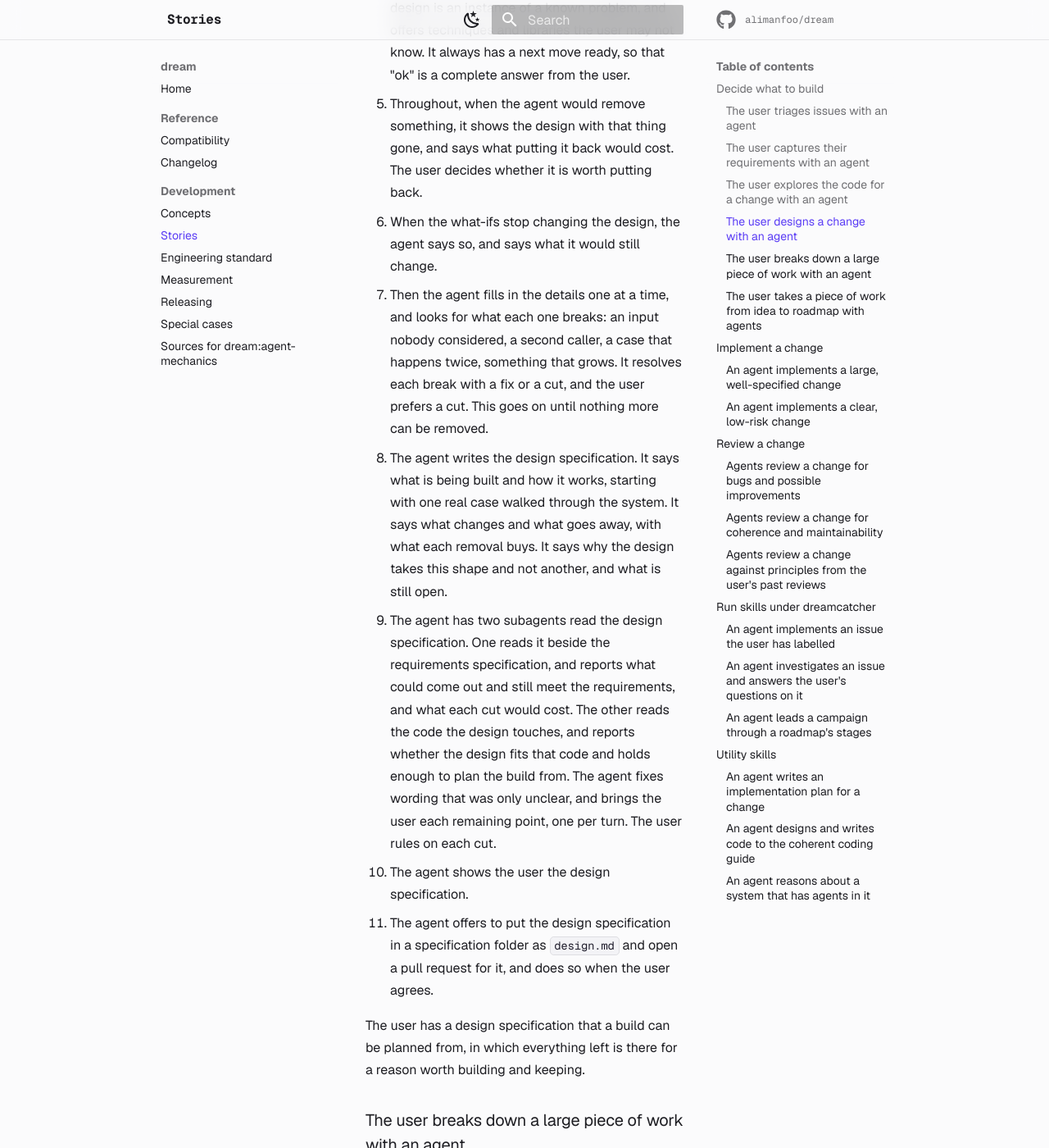
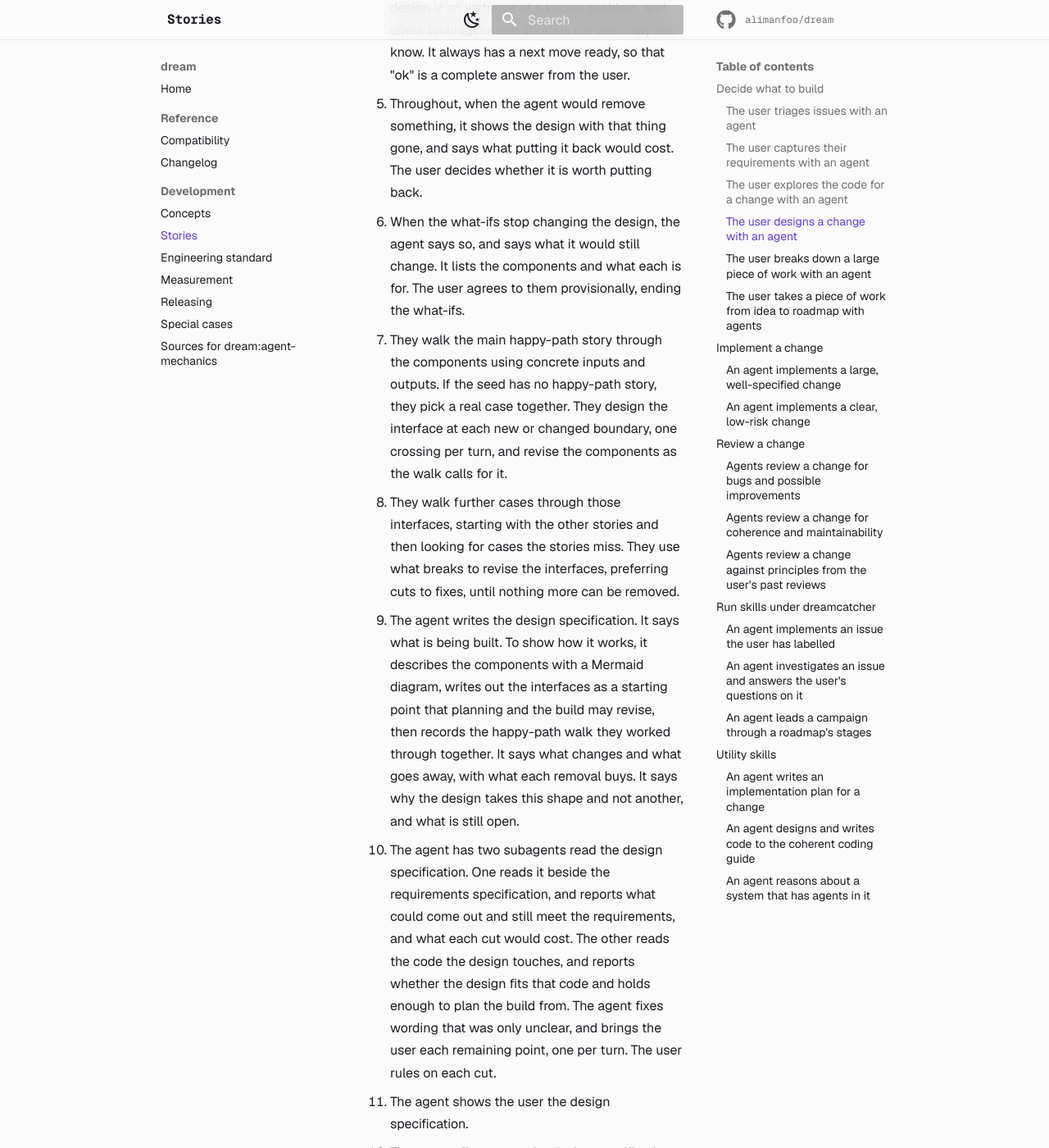
Before and after one commit to alimanfoo/dream, an MkDocs documentation site: the page built from docs/stories.md, in a window 1280 px wide and 1400 px high, scrolled down 6277 px. Shown: the whole window at 82% size. Built offline with MkDocs 1.6.1 and Material for MkDocs 9.7.7, drawn with Linux system fonts in a browser that asks for light colours; comment, search, counter and statistics services are not loaded.

Commit message:
Derive weave interfaces from real cases
Co-Authored-By: Codex <noreply@openai.com>

```diff
--- a/docs/stories.md
+++ b/docs/stories.md
@@ -160,24 +160,31 @@ from.
    that thing gone, and says what putting it back would cost. The user decides
    whether it is worth putting back.
 6. When the what-ifs stop changing the design, the agent says so, and says what
-   it would still change.
-7. Then the agent fills in the details one at a time, and looks for what each
-   one breaks: an input nobody considered, a second caller, a case that happens
-   twice, something that grows. It resolves each break with a fix or a cut, and
-   the user prefers a cut. This goes on until nothing more can be removed.
-8. The agent writes the design specification. It says what is being built and
-   how it works, starting with one real case walked through the system. It says
-   what changes and what goes away, with what each removal buys. It says why the
-   design takes this shape and not another, and what is still open.
-9. The agent has two subagents read the design specification. One reads it
-   beside the requirements specification, and reports what could come out and
-   still meet the requirements, and what each cut would cost. The other reads
-   the code the design touches, and reports whether the design fits that code
-   and holds enough to plan the build from. The agent fixes wording that was
-   only unclear, and brings the user each remaining point, one per turn. The
-   user rules on each cut.
-10. The agent shows the user the design specification.
-11. The agent offers to put the design specification in a specification folder
+   it would still change. It lists the components and what each is for. The user
+   agrees to them provisionally, ending the what-ifs.
+7. They walk the main happy-path story through the components using concrete
+   inputs and outputs. If the seed has no happy-path story, they pick a real
+   case together. They design the interface at each new or changed boundary, one
+   crossing per turn, and revise the components as the walk calls for it.
+8. They walk further cases through those interfaces, starting with the other
+   stories and then looking for cases the stories miss. They use what breaks to
+   revise the interfaces, preferring cuts to fixes, until nothing more can be
+   removed.
+9. The agent writes the design specification. It says what is being built. To
+   show how it works, it describes the components with a Mermaid diagram, writes
+   out the interfaces as a starting point that planning and the build may
+   revise, then records the happy-path walk they worked through together. It
+   says what changes and what goes away, with what each removal buys. It says
+   why the design takes this shape and not another, and what is still open.
+10. The agent has two subagents read the design specification. One reads it
+    beside the requirements specification, and reports what could come out and
+    still meet the requirements, and what each cut would cost. The other reads
+    the code the design touches, and reports whether the design fits that code
+    and holds enough to plan the build from. The agent fixes wording that was
+    only unclear, and brings the user each remaining point, one per turn. The
+    user rules on each cut.
+11. The agent shows the user the design specification.
+12. The agent offers to put the design specification in a specification folder
     as `design.md` and open a pull request for it, and does so when the user
     agrees.
 
```
Also changed, not shown: docs/concepts.md (+5 -4 lines), docs/index.md (+1 -1 lines), plugins/dream/skills/weave/SKILL.md (+28 -13 lines).
